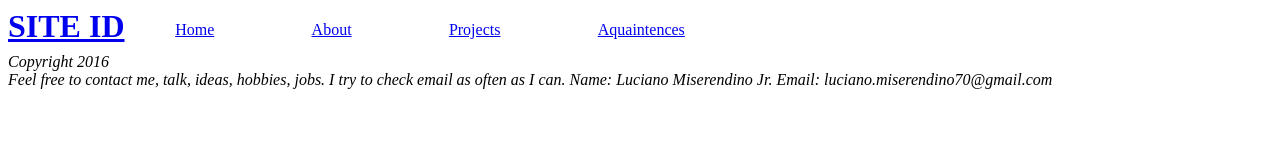
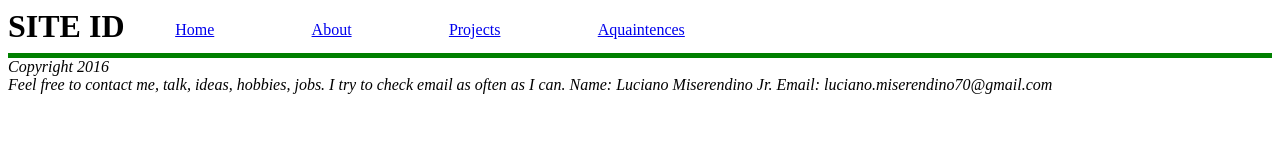
Before and after one commit to Thegodfather504/Personal-Website, a plain HTML site: page index.html in a window 1280 px wide. Drawn offline with Linux system fonts and the light colour scheme.

Commit message:
Changed styling just a bit

```diff
--- a/BasicStyleSheet.css
+++ b/BasicStyleSheet.css
@@ -7,7 +7,9 @@ header{
 }
 
 header.horizontalHeader{
-
+    border-bottom-color: green;
+    border-bottom-style: solid;
+    border-bottom-width: thick;
 }
 
 footer{
@@ -54,6 +56,11 @@ li.navElement{
     padding: 0pt 25pt;
 }
 
-h1{
+h1.SiteID{
     margin: 0pt;
 }
+
+h1.SiteID a{
+    text-decoration: none;
+    color: black;
+}
```
